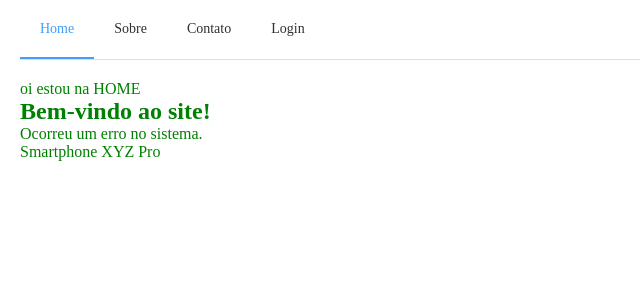
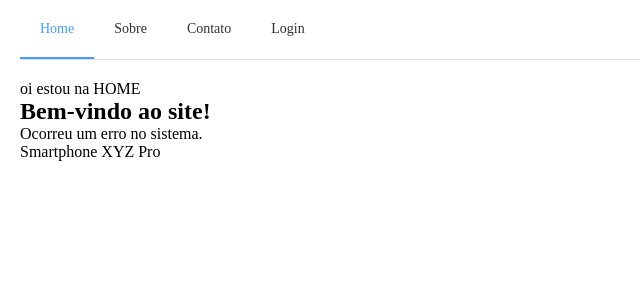
Before and after one commit to SoftGallery/SoftGallery, a Vue app in the folder SoftGallery.Web/: page / in a window 1280 px wide. Shown: the top 300 px of the page, without its empty margins (0-640 px from the left). Built offline with nearby package versions, Linux system fonts and the light colour scheme.

Commit message:
fim do teste

```diff
--- a/SoftGallery.Web/src/style.css
+++ b/SoftGallery.Web/src/style.css
@@ -1,5 +1,4 @@
 *{
     padding: 0;
     margin: 0;
-    color: green;
 }
```
